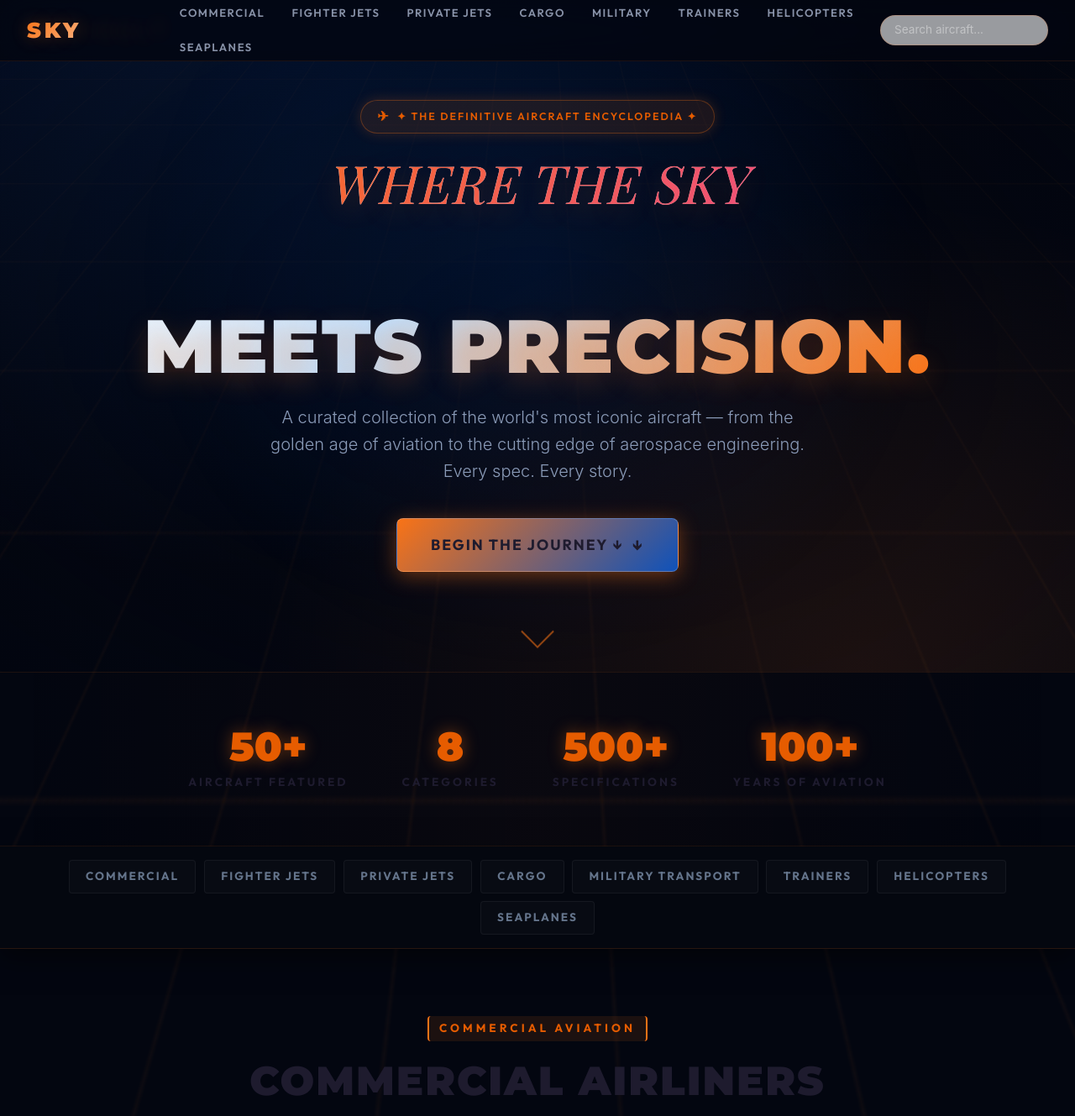
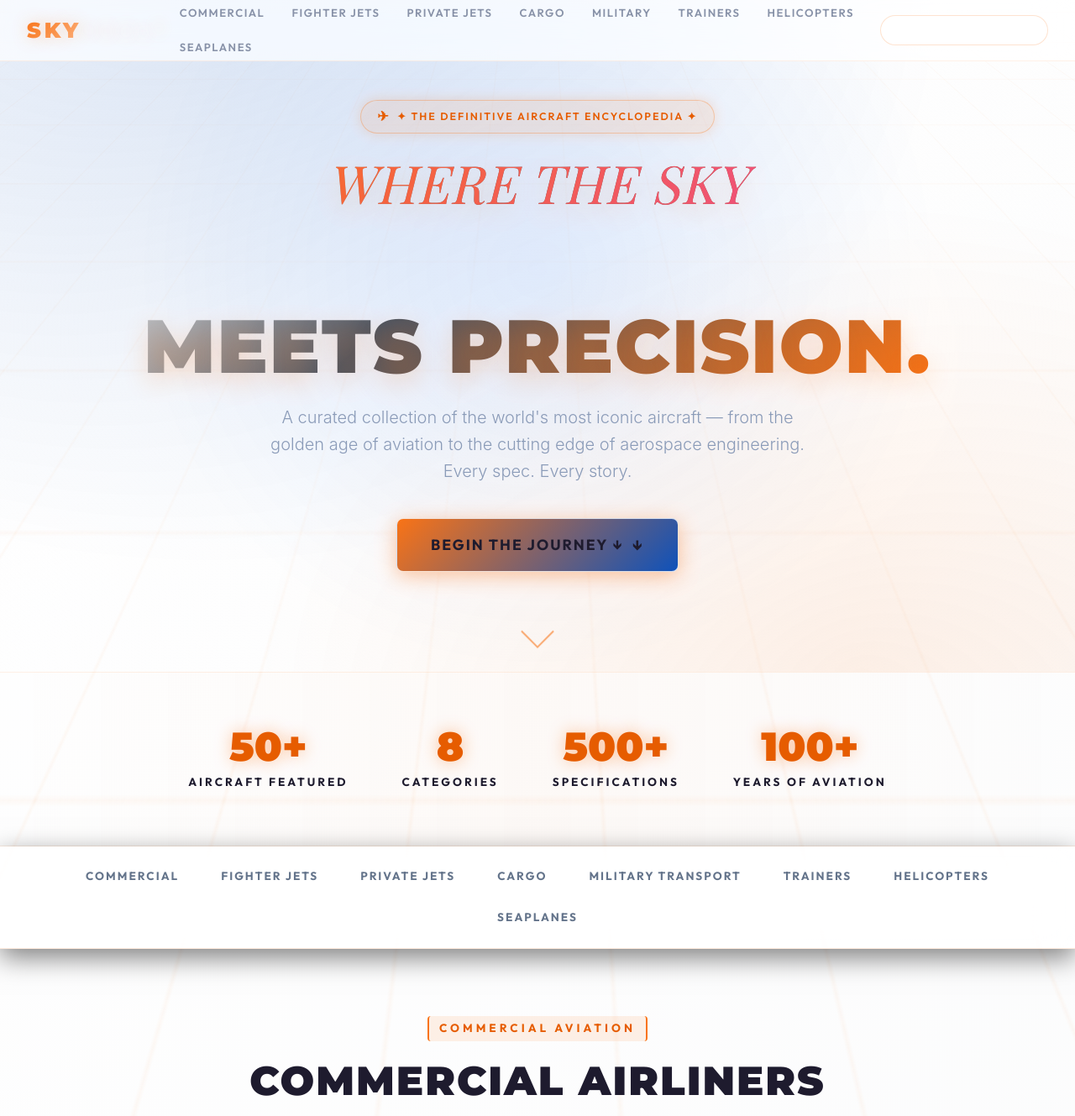
Before and after one commit to atharav779-coder/Venkatesh, a website built with Vite: page index.html in a window 1280 px wide. Shown: the top 1329 px of the page at 84% size. Built offline with nearby package versions, Linux system fonts and the light colour scheme; a web font is replaced by a local one.

Commit message:
Fix remaining dark background colors to shiny marble glassmorphism

```diff
--- a/style.css
+++ b/style.css
@@ -8,8 +8,8 @@
     html { scroll-behavior: smooth; scroll-padding-top: 80px; }
     body {
       font-family: 'Inter', sans-serif;
-      background: #030610;
-      color: #e0e6f0;
+      background: linear-gradient(135deg, #ffffff 0%, #f3f4f6 50%, #e5e7eb 100%);
+      color: #1f2937;
       overflow-x: hidden;
       line-height: 1.6;
     }
@@ -35,13 +35,13 @@
       background:
         radial-gradient(ellipse at 20% 0%, rgba(15,82,186,.15) 0%, transparent 60%),
         radial-gradient(ellipse at 80% 100%, rgba(249,115,22,.1) 0%, transparent 50%),
-        radial-gradient(ellipse at 50% 50%, rgba(3,6,16,.8) 0%, transparent 100%);
+        radial-gradient(ellipse at 50% 50%, rgba(255, 255, 255, 0.7) 0%, transparent 100%);
     }
 
     /* ===== NAVBAR ===== */
     nav {
       position: fixed; top: 0; left: 0; right: 0; z-index: 1000;
-      background: rgba(3, 6, 16, .85);
+      background: rgba(255, 255, 255, 0.7);
       backdrop-filter: blur(24px) saturate(1.8);
       -webkit-backdrop-filter: blur(24px) saturate(1.8);
       border-bottom: 1px solid rgba(249,115,22,.1);
@@ -132,7 +132,7 @@
     .hero h1 {
       font-family: 'Montserrat', sans-serif; font-size: clamp(2.5rem, 7vw, 6rem);
       font-weight: 900; line-height: 1.1; margin-bottom: 1.2rem;
-      background: linear-gradient(135deg, #ffffff 0%, #c0e0ff 40%, #f97316 100%);
+      background: linear-gradient(135deg, #ffffff 0%, #4b5563 40%, #f97316 100%);
       -webkit-background-clip: text; -webkit-text-fill-color: transparent;
       text-transform: uppercase; letter-spacing: 2px;
       text-shadow: 0 10px 30px rgba(249,115,22,0.2);
@@ -149,7 +149,7 @@
       font-family: 'Outfit', sans-serif; text-transform: uppercase; letter-spacing: 2px;
       transition: all .3s;
       box-shadow: 0 5px 25px rgba(249,115,22,.4);
-      border: 1px solid rgba(255,255,255,0.2);
+      border: 1px solid rgba(255,255,255,0.8);
     }
     .hero-cta:hover { transform: translateY(-3px); box-shadow: 0 8px 35px rgba(249,115,22,.6); }
     .hero-cta::after { content: '↓'; font-size: 1.2rem; }
@@ -315,7 +315,7 @@
     }
     .card-stats .stat {
       display: flex; flex-direction: column;
-      background: rgba(255,255,255,0.03);
+      background: rgba(255,255,255,0.5);
       padding: 8px; border-radius: 4px; border-left: 2px solid rgba(249,115,22,0.3);
     }
     .card-stats .stat-label {
@@ -338,7 +338,7 @@
     /* BACK */
     .flashcard-back {
       transform: rotateY(180deg);
-      background: linear-gradient(160deg, rgba(8,12,24,.98), rgba(4,6,12,.99));
+      background: linear-gradient(160deg, rgba(255, 255, 255, 0.95), rgba(255, 255, 255, 0.9));
       padding: 1.8rem;
       display: flex; flex-direction: column;
       overflow-y: auto;
@@ -417,7 +417,7 @@
     /* ===== CATEGORY NAV (STICKY) ===== */
     .cat-nav {
       position: sticky; top: 72px; z-index: 500;
-      background: rgba(5,8,16,.92);
+      background: rgba(255, 255, 255, 0.8);
       backdrop-filter: blur(20px);
       -webkit-backdrop-filter: blur(20px);
       border-bottom: 1px solid rgba(249,115,22,.15);
@@ -430,8 +430,8 @@
       font-family: 'Outfit', sans-serif; font-weight: 700;
       font-size: .85rem; text-transform: uppercase; letter-spacing: 2px;
       padding: .5rem 1.2rem; border-radius: 4px;
-      border: 1px solid rgba(255,255,255,0.05);
-      transition: all .3s; background: rgba(255,255,255,0.02);
+      border: 1px solid rgba(255,255,255,0.65);
+      transition: all .3s; background: rgba(255,255,255,0.6);
     }
     .cat-nav a:hover, .cat-nav a.active {
       color: #000; border-color: #e65c00;
@@ -490,7 +490,7 @@
       line-height: 1.3;
     }
     .info-btn:hover {
-      background: linear-gradient(135deg, #f97316, #ec4899); color: #fff;
+      background: linear-gradient(135deg, #f97316, #ec4899); color: #111827;
       box-shadow: 0 4px 15px rgba(236, 72, 153, 0.3);
       border-color: transparent;
     }
@@ -501,7 +501,7 @@
     footer {
       position: relative; z-index: 1;
       text-align: center; padding: 4rem 2rem;
-      background: #1a1025;
+      background: rgba(255, 255, 255, 0.8);
       border-top: 1px solid rgba(249,115,22,.1);
     }
     footer .logo-foot {
@@ -524,7 +524,7 @@
       .nav-links.open {
         display: flex; flex-direction: column;
         position: absolute; top: 72px; left: 0; right: 0;
-        background: rgba(5,8,16,.98);
+        background: rgba(255, 255, 255, 0.95);
         padding: 1rem 2rem 2rem;
         border-bottom: 1px solid rgba(249,115,22,.2);
       }
```
